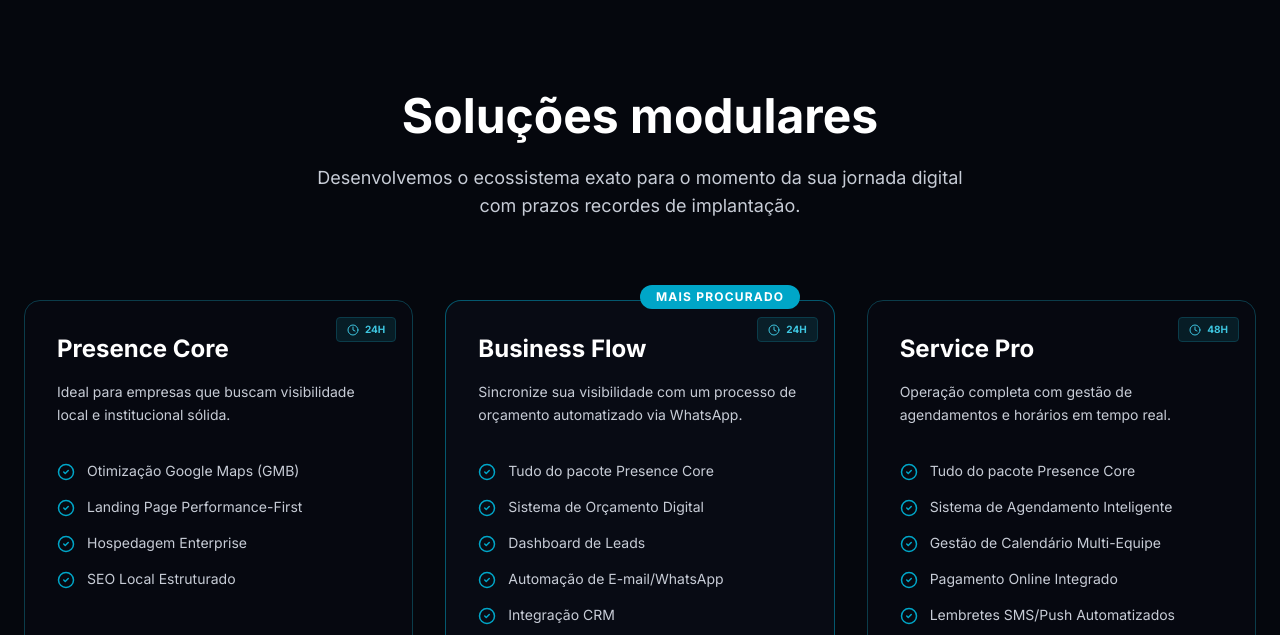
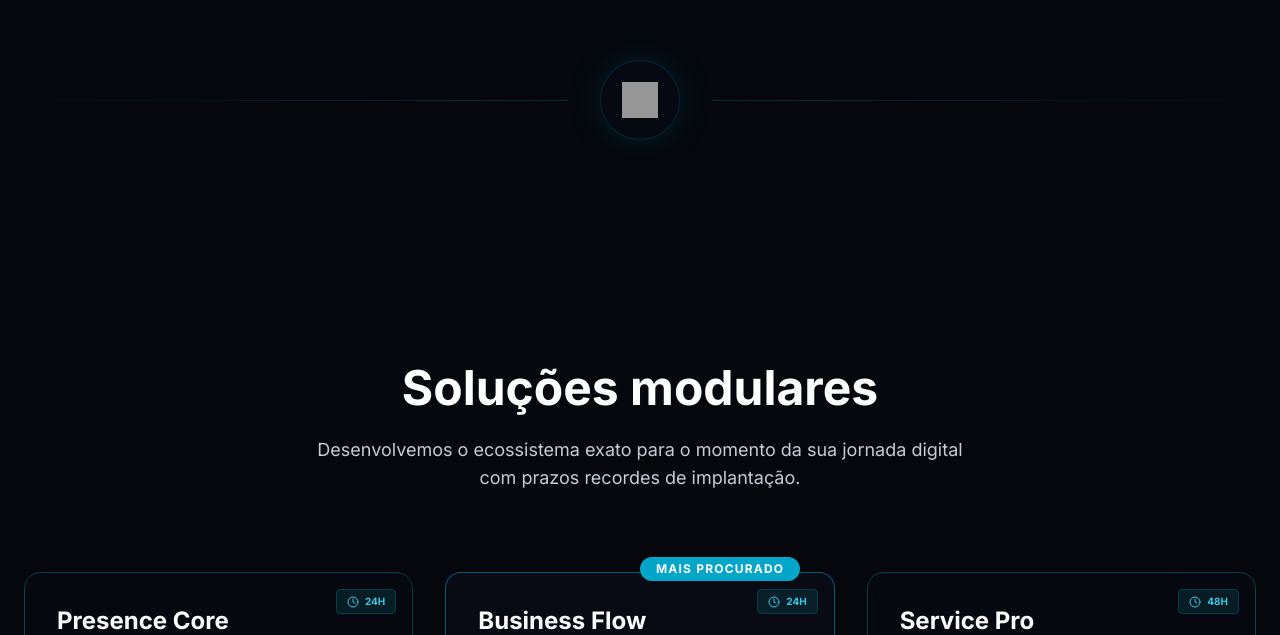
Before and after one commit to ls-tecnologia/Atlas-Solu-es-Digitais, a React (Vite) app: page / in a window 1280 px wide. Shown: the part 1405-2040 px from the top of the page. Built offline with nearby package versions, Linux system fonts and the light colour scheme; grey boxes are pictures that could not be loaded.

Commit message:
Atualizar o App.tsx

```diff
--- a/App.tsx
+++ b/App.tsx
@@ -508,7 +508,7 @@ const App: React.FC = () => {
             </div>
           </div>
         </motion.section>
-
+        <SectionDivider />
         {/* SOLUTIONS/PACKAGES SECTION */}
         <section id="solucoes" className="py-32 px-6">
           <div className="max-w-7xl mx-auto">
@@ -715,7 +715,7 @@ const App: React.FC = () => {
             </motion.div>
           </div>
         </section>
-
+        <SectionDivider />
         {/* FINAL CTA SECTION */}
         <section id="contato" className="py-32 px-6 border-t border-atlas-support bg-gradient-to-b from-atlas-bg to-atlas-surface">
           <div className="max-w-7xl mx-auto">
```
